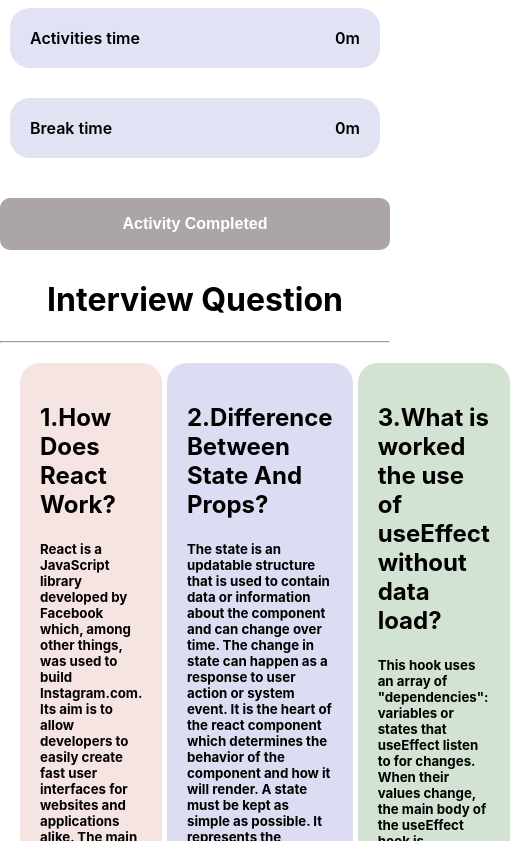
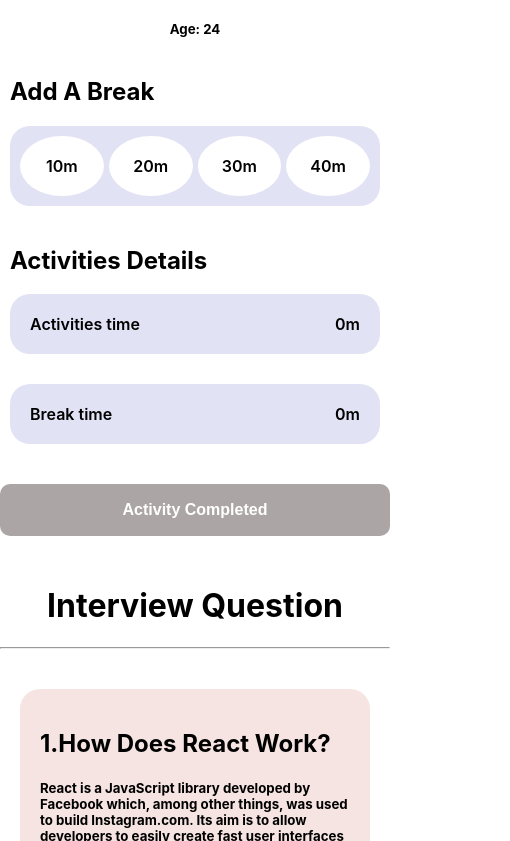
Before and after one commit to Mehedi2000/ultra-active-club-repo, a React (Create React App) app: page / in a window 390 px wide. Shown: the part 2843-3684 px from the top of the page, 510 px wide, since content can reach past the window. Built offline with nearby package versions, Linux system fonts and the light colour scheme.

Commit message:
added responsivness

```diff
--- a/src/component/Activite/Activite.css
+++ b/src/component/Activite/Activite.css
@@ -1,6 +1,7 @@
 .activite-container {
     background-color: white;
     border-radius: 20px;
+    position: relative;
 }
 
 .activite-container img {
--- a/src/component/Activite/Activite.js
+++ b/src/component/Activite/Activite.js
@@ -8,7 +8,7 @@ const Activite = (props) => {
             <img src={img} alt="" />
             <div className='activite-info'>
                 <h3>{name}</h3>
-                <h5>Time required : {time}m</h5>
+                <h5 className="time">Time required : {time}m</h5>
             </div>
             <button onClick={() => props.handleAddToList(props.activite)} className='activite-btn'>
                 <p>Add to list</p>
--- a/src/component/Activities/Activities.css
+++ b/src/component/Activities/Activities.css
@@ -5,7 +5,7 @@
 
 .activities-section {
     background: rgb(225, 222, 222);
-    padding: 80px 100px 100px 100px;
+    padding: 80px 70px 100px 70px;
 }
 
 .header {
@@ -34,8 +34,6 @@
     gap: 20px;
 }
 
-.cart-section {}
-
 .about-me {
     text-align: center;
 }
@@ -55,6 +53,7 @@
 }
 
 .break-time span {
+    text-align: center;
     background: white;
     border-radius: 50%;
     padding: 20px;
@@ -103,9 +102,14 @@
         grid-template-columns: 1fr;
     }
 
+    .activities-section {
+        padding: 80px 70px 100px 70px;
+        margin-bottom: 50px;
+    }
+
     .all-activities {
         display: grid;
         grid-template-columns: 1fr;
-        gap: 40px;
+        gap: 60px;
     }
 }
--- a/src/component/Question/Question.css
+++ b/src/component/Question/Question.css
@@ -31,3 +31,17 @@
     background: rgb(211, 227, 211);
     border-radius: 20px;
 }
+
+@media only screen and (max-width:768px) {
+    .blog {
+        margin: 50px 0;
+    }
+
+    .Question {
+        margin: 40px 20px;
+        display: grid;
+        grid-template-columns: 1fr;
+        gap: 10px;
+
+    }
+}
```
